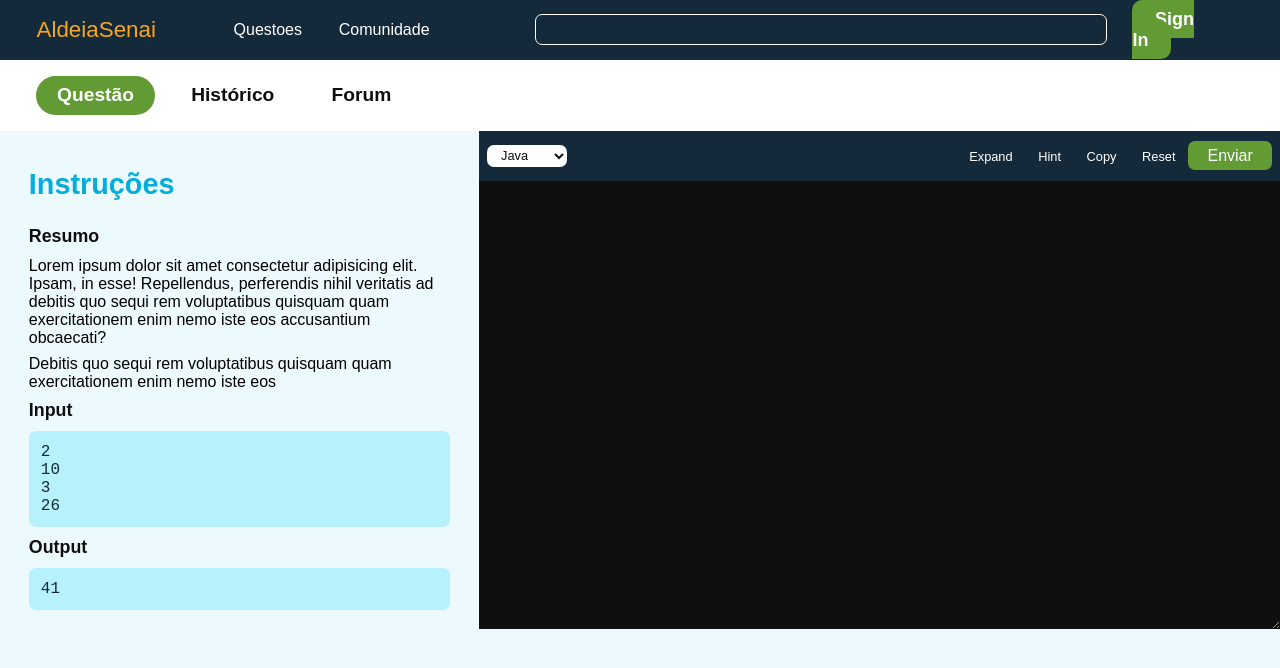
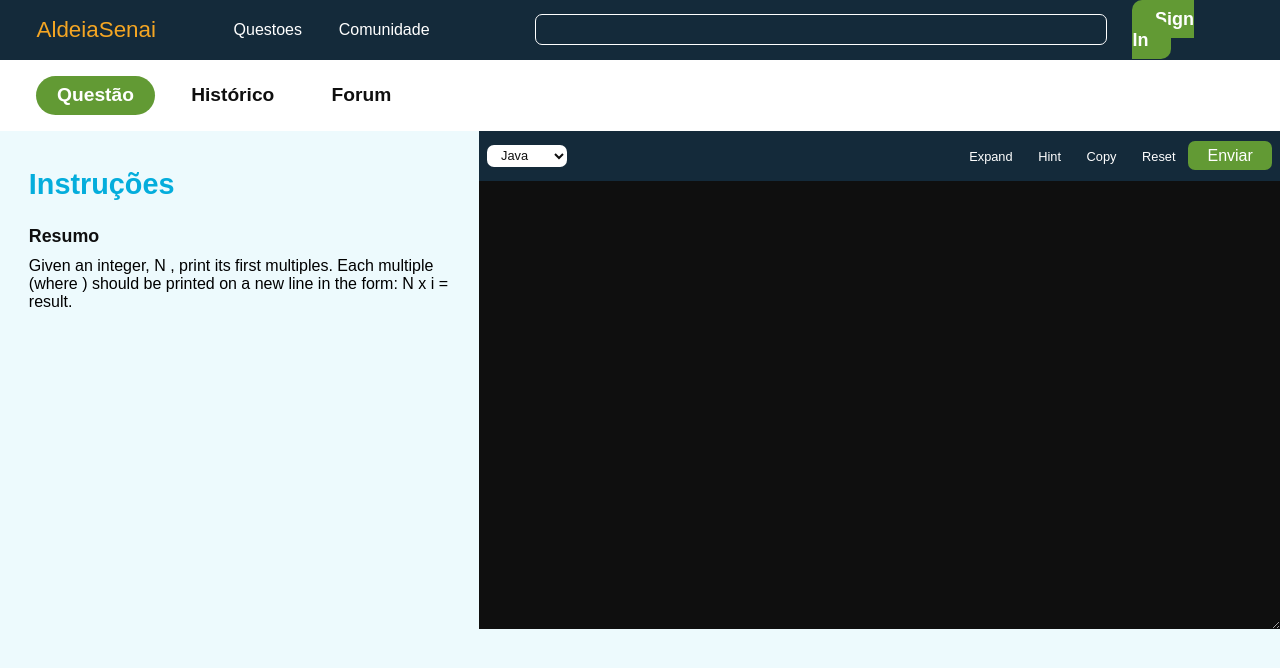
Before and after one commit to Nakaitsu/NewGPT, a React (Create React App) app in the folder front/: page / in a window 1280 px wide. Shown: the top 668 px of the page. Built offline with nearby package versions, Linux system fonts and the light colour scheme.

Commit message:
hint added

```diff
--- a/front/src/App.jsx
+++ b/front/src/App.jsx
@@ -2,9 +2,11 @@ import './App.css';
 import QuestionPage from './Components/QuestionPage/QuestionPage';
 
 function App() {
+  const question = 'Given an integer, N , print its first  multiples. Each multiple  (where ) should be printed on a new line in the form: N x i = result.'
+
   return (
     <>
-      <QuestionPage />
+      <QuestionPage question={question} />
     </>
   );
 }
--- a/front/src/Components/QuestionPage/QuestionPage.jsx
+++ b/front/src/Components/QuestionPage/QuestionPage.jsx
@@ -12,7 +12,7 @@ import { CodeEditorContainer, InfoInstructionBox, EditorForm, InfoSectionTitle,
 // import 'codemirror/addon/edit/closebrackets'
 // import 'codemirror/theme/ayu-dark.css'
 
-const QuestionPage = () => {
+const QuestionPage = ({ question }) => {
   // const [editor, setEditor] = useState(null)
   const [language, setLanguage] = useState('')
   const textareaRef = useRef(null)
@@ -73,18 +73,19 @@ const QuestionPage = () => {
       if (buttonId === 'copy') {
         // const sourceCode = editor.getValue()
         // await navigator.clipboard.writeText(sourceCode)
-      }
-      else if (buttonId === 'submit') {
+      // }else if (buttonId === 'hint'){
+      //   setLoadingResponse(true)
+      //   const sourceCode = texareaRef.current.value
+      }else if (buttonId === 'submit' || buttonId == 'hint')  {
         setLoadingResponse(true)
         // const sourceCode = editor.getValue()
         const sourceCode = textareaRef.current.value
-
         fetch('http://localhost:5000', {
           method: 'POST',
           headers: {
             'Content-type': 'application/json'
           },
-          body: JSON.stringify({ code: sourceCode, language })
+          body: JSON.stringify({ code: sourceCode, language, question, type: buttonId })
         })
           .then(data => data.json())
           .then(result => {
@@ -111,14 +112,14 @@ const QuestionPage = () => {
           <h2>Instruções</h2>
 
           <InfoSectionTitle>Resumo</InfoSectionTitle>
-          <InfoText>
-            Lorem ipsum dolor sit amet consectetur adipisicing elit.
-            Ipsam, in esse! Repellendus, perferendis nihil veritatis ad debitis quo sequi rem
-            voluptatibus quisquam quam exercitationem enim nemo iste eos accusantium obcaecati?
+          { question }
+          {/* <InfoText>
+          Task
+          Given an integer, , print its first  multiples. Each multiple  (where ) should be printed on a new line in the form: N x i = result.
           </InfoText>
           <InfoText>
-            Debitis quo sequi rem
-            voluptatibus quisquam quam exercitationem enim nemo iste eos
+          Print  lines of output; each line  (where ) contains the  of  in the form:
+          N x i = result.
           </InfoText>
 
           <InfoSectionTitle>Input</InfoSectionTitle>
@@ -132,7 +133,7 @@ const QuestionPage = () => {
           <InfoSectionTitle>Output</InfoSectionTitle>
           <InfoInstructionBox>
             41
-          </InfoInstructionBox>
+          </InfoInstructionBox> */}
         </InstructionContainer>
 
         <CodeEditorContainer>
```
Also changed, not shown: front/.eslintrc.js (added), 1 other file (tests, documents, lock files or other folders).
